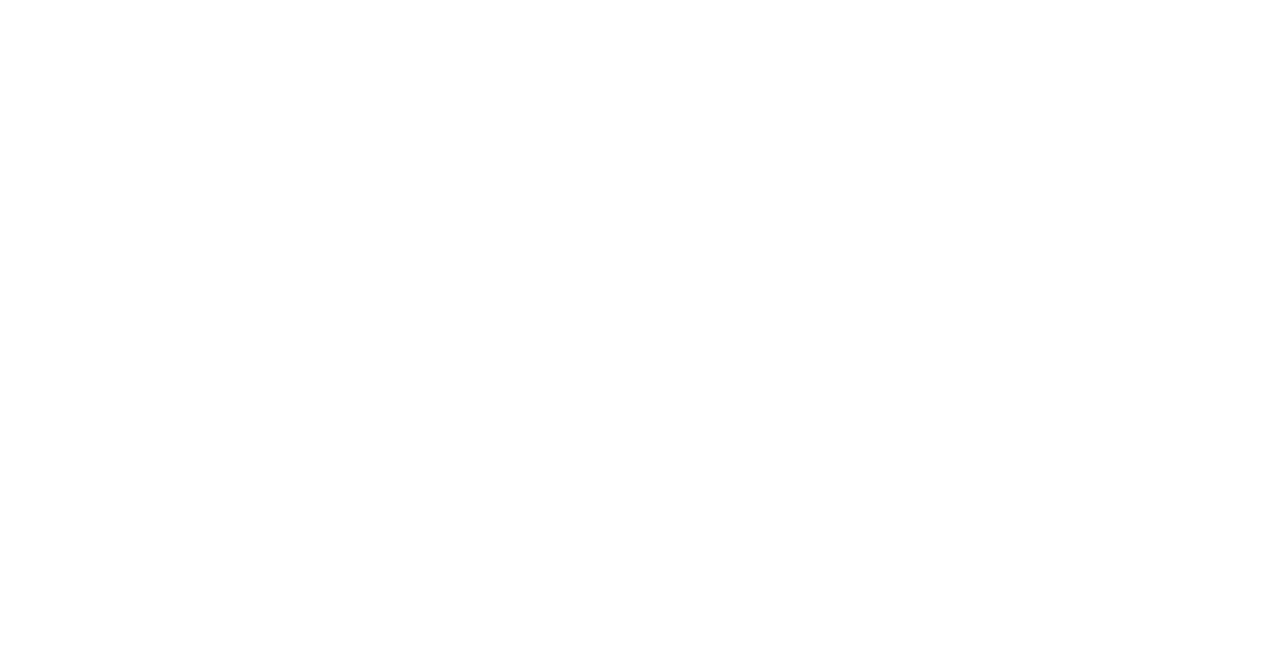
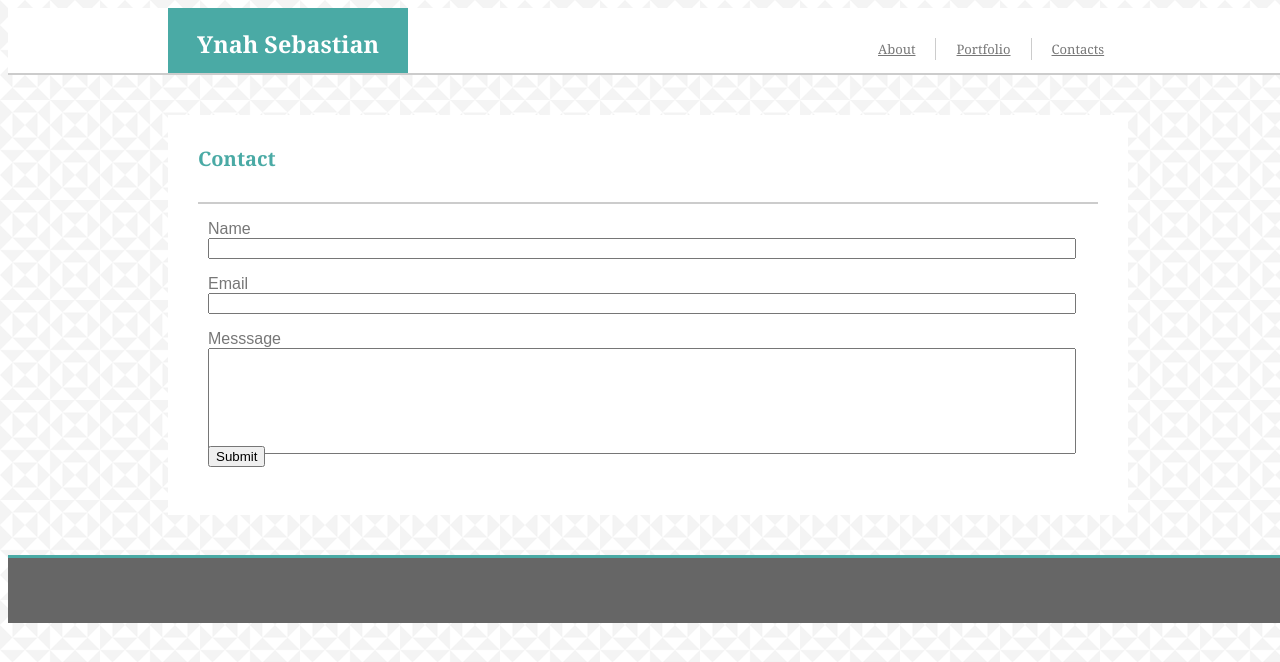
Before and after one commit to ymsebast/Basic-Portfolio, a plain HTML site: page contact.html in a window 1280 px wide. Drawn offline with Linux system fonts and the light colour scheme.

Commit message:
added portfolio and contacts links

```diff
--- a/assets/css/style.css
+++ b/assets/css/style.css
@@ -11,8 +11,11 @@ header {
     font-size: 28px;
     text-align: center;
     font-family: 'Georgia', Times, Times New Roman, serif;
-  }
+    clear: both;
+    overflow: hidden;
+}
   body{
+      min-width: 100%;
       font-family: 'Arial', 'Helvetica Neue', Helvetica, sans-serif;
   }
   .name-logo{
@@ -25,12 +28,18 @@ header {
       font-size: smaller;
       padding: 20px;
   }
+  a:link,a:visited{
+      color:#777777;
+  }
+  a:hover{
+      color: #4aaaa5;
+  }
   .about,.portfolio,.contacts{
     float: left;
     color: #777777;
     font-size: small;
     padding: 2px 20px ;
-    margin-top: 20px;
+    margin-top: 30px;
 
   }
   .about{
@@ -41,13 +50,13 @@ header {
       border-left: .5px solid #cccccc;
   }
 
-  #main-about{
+  #main-body{
       background-color: #ffffff;
       margin: 40px 160px;
       width: 960px;
-      height: 340px;
+      height: 400px;
   }
-  .title-about{
+  .title{
       font-size: 20px;
       padding: 30px 0px;
       margin: 0px 30px;
@@ -55,8 +64,36 @@ header {
       font-family: 'Georgia', Times, Times New Roman, serif;
       border-bottom: 2px solid #cccccc;
   }
+  #about-img{
+      float: left;
+      margin: 40px 30px;
+  }
+  .my-about{
+      float: left;
+      color:#777777;
+      margin: 40px 30px;
+      width: 700px;
+      height: 500px;
+      line-height: 1.6;
+  }
+  form{
+      color:#777777;
+      margin-left: 40px;
+  }
+  .input-form{
+      width: 860px;
+  }
+ .message{
+    height: 100px;
+}
+.enter{
+    color: #4aaaa5;
+}
 footer{
+    clear: both;
     background-color: #666666;
     border-top: 3px solid #4aaaa5;
-
+   width: 100%;
+   height: 65px;
+   position: fixed;
 }
--- a/contact.html
+++ b/contact.html
@@ -0,0 +1,51 @@
+<!DOCTYPE html>
+<html lang="en">
+<head>
+    <meta charset="UTF-8">
+    <meta name="viewport" content="width=device-width, initial-scale=1.0">
+    <meta http-equiv="X-UA-Compatible" content="ie=edge">
+    <link rel="stylesheet" href="../Basic-Portfolio/assets/css/style.css">
+    <title>Contact</title>
+</head>
+<body background="assets/images/country-quilt.png">
+    <header>
+            <div class="name-logo">
+                <strong> Ynah Sebastian</strong>
+            </div>
+            <!--buttons-->
+            <div class="about">
+                <a href="./index.html">About</a>
+            </div>
+            <div class="portfolio">
+                <a href="./portfolio.html">Portfolio</a>
+            </div>
+            <div class="contacts">
+                <a href="./contact.html">Contacts</a>
+            </div>
+        </header>
+        <section id="main-body">
+            <p class="title">
+                <strong>Contact</strong>
+            <form>
+                <p class="name">
+                        Name <br>
+                        <input class="input-form" type="text" >
+
+                </p>
+                <p class="email">
+                        Email <br>
+                        <input class="input-form" type="text" >
+                </p>
+                <p class="message">
+                        Messsage <br>
+                         <input class="input-form message" type="text" >
+                </p>
+                <input type="submit">
+            </form>
+
+        </section>
+        <footer>
+
+            </footer>
+</body>
+</html>
```
Also changed, not shown: index.html (+9 -8 lines), portfolio.html (+35 -0 lines), assets/images/aboutme.jpg (added), assets/images/me.jpg (added).
